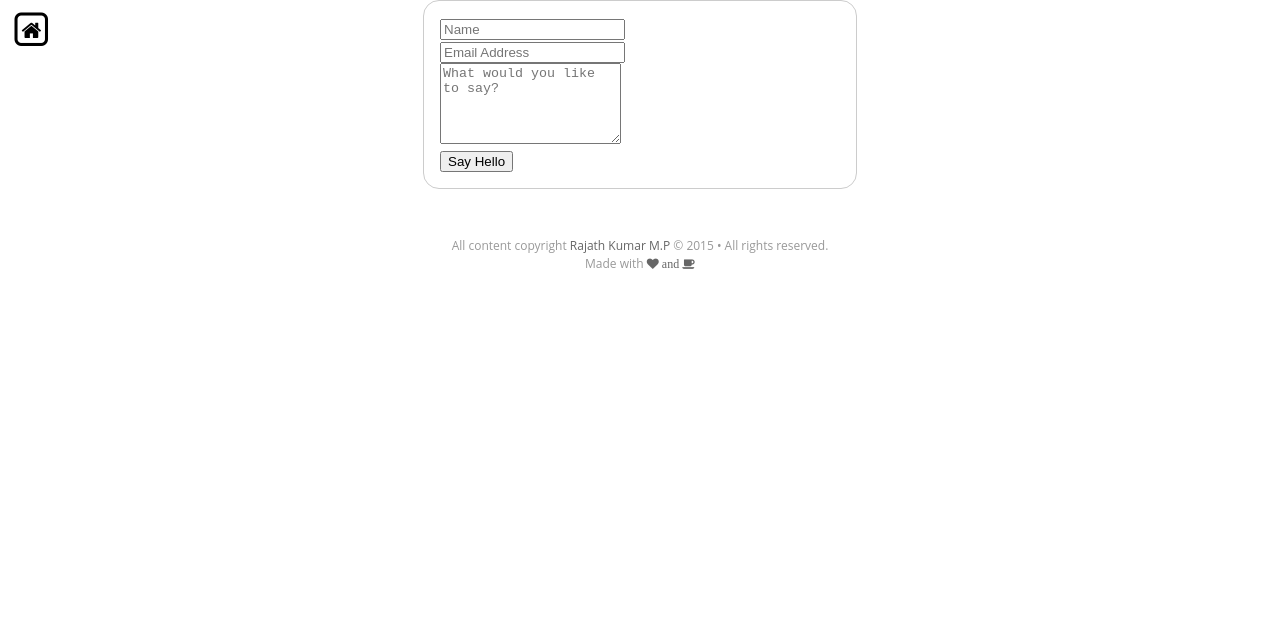
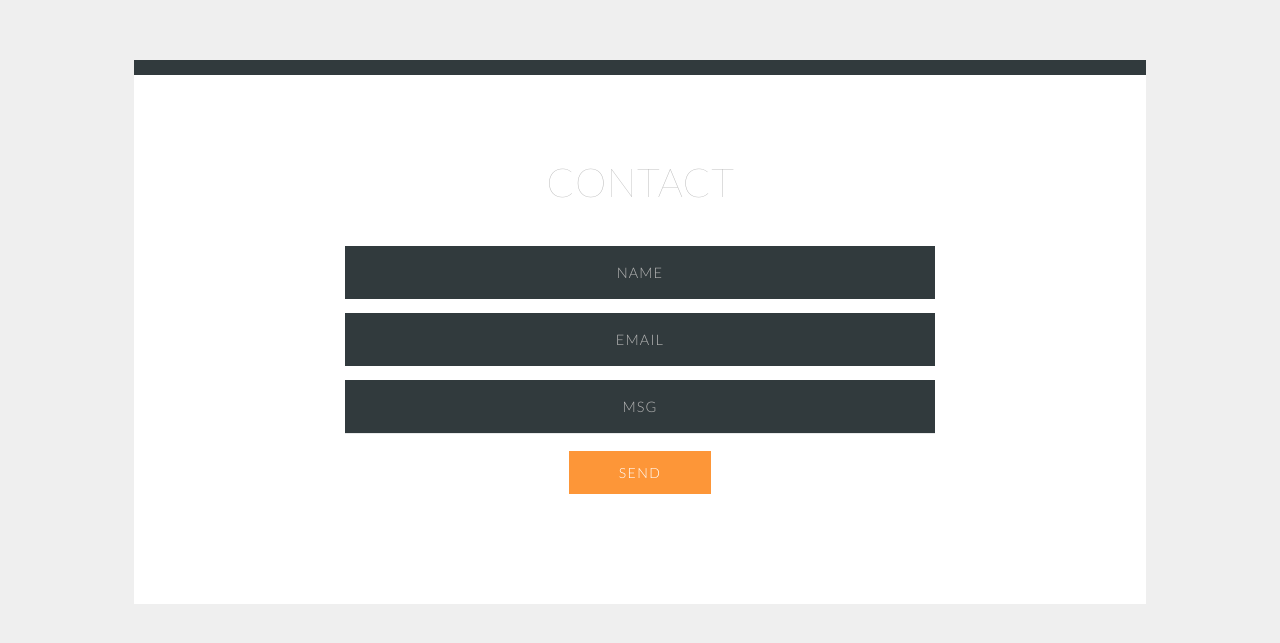
Before and after one commit to portned/rajath, a Jekyll site: the page contact/index.html, which Jekyll copies as it is, in a window 1280 px wide. Shown: the top 643 px of the page. Built offline with Jekyll 4.4.1, drawn with Linux system fonts in a browser that asks for light colours; nearby versions of some CDN libraries; some web fonts are replaced; Markdown is read by kramdown in place of the engine named in the settings; comment, search, counter and statistics services are not loaded.

Commit message:
asdad
adsasd

```diff
--- a/contact.html
+++ /dev/null
@@ -1,27 +0,0 @@
----
-layout: default
-permalink: /contact/
----
-<html>
-<style>
-form {
-    /* Just to center the form on the page */
-    margin: 0 auto;
-    width: 400px;
-    /* To see the outline of the form */
-    padding: 1em;
-    border: 1px solid #CCC;
-    border-radius: 1em;
-}
-
-</style>
-<div class="py2">
-  <form action="https://formspree.io/{{ site.email }}" method="POST" class="form-stacked form-light">
-  	<input type="text" name="Name" class="input mobile-block" placeholder="Name"><br>
-    <input type="text" name="email" class="input mobile-block" placeholder="Email Address"><br>
-    <textarea type="text" name="content" class="input mobile-block" rows="5" placeholder="What would you like to say?"></textarea><br>
-    <input type="submit" class="button button-blue button-big mobile-block" value="Say Hello">
-  </form>
-</div>
-
-</html>
--- /dev/null
+++ b/contact/index.html
@@ -0,0 +1,203 @@
+<!DOCTYPE html>
+<html >
+  <head>
+    <meta charset="UTF-8">
+
+
+    <title>Contact</title>
+    <script src="http://s.codepen.io/assets/libs/modernizr.js" type="text/javascript"></script>
+
+<link href='http://fonts.googleapis.com/css?family=Lato:100,300,400,700,900,100italic,300italic,400italic,700italic,900italic' rel='stylesheet' type='text/css'>
+
+<link href="http://dev.see8ch.com/see8ch/v3/fonts/ss-social/ss-social.css" rel="stylesheet" />
+
+<link href="http://dev.see8ch.com/see8ch/v3/fonts/ss-standard/ss-standard.css" rel="stylesheet" />
+
+
+
+        <style>
+      body {
+  background: #efefef;
+  font-size: 62.5%;
+  font-family: 'Lato', sans-serif;
+  font-weight: 300;
+  color: #B6B6B6;
+}
+body section {
+  background: white;
+  margin: 60px auto 120px;
+  border-top: 15px solid #313A3D;
+  text-align: center;
+  padding: 50px 0 110px;
+  width: 80%;
+  max-width: 1100px;
+}
+body section h1 {
+  margin-bottom: 40px;
+  font-size: 4em;
+  text-transform: uppercase;
+  font-family: 'Lato', sans-serif;
+  font-weight: 100;
+}
+
+form {
+  width: 58.33333%;
+  margin: 0 auto;
+}
+form .field {
+  width: 100%;
+  position: relative;
+  margin-bottom: 15px;
+}
+form .field label {
+  text-transform: uppercase;
+  position: absolute;
+  top: 0;
+  left: 0;
+  background: #313A3D;
+  width: 100%;
+  padding: 18px 0;
+  font-size: 1.45em;
+  letter-spacing: 0.075em;
+  -webkit-transition: all 333ms ease-in-out;
+  -moz-transition: all 333ms ease-in-out;
+  -o-transition: all 333ms ease-in-out;
+  -ms-transition: all 333ms ease-in-out;
+  transition: all 333ms ease-in-out;
+}
+form .field label + span {
+  font-family: 'SSStandard';
+  opacity: 0;
+  color: white;
+  display: block;
+  position: absolute;
+  top: 12px;
+  left: 7%;
+  font-size: 2.5em;
+  text-shadow: 1px 2px 0 #cd6302;
+  -webkit-transition: all 333ms ease-in-out;
+  -moz-transition: all 333ms ease-in-out;
+  -o-transition: all 333ms ease-in-out;
+  -ms-transition: all 333ms ease-in-out;
+  transition: all 333ms ease-in-out;
+}
+form .field input[type="text"],
+form .field textarea {
+  border: none;
+  background: #E8E9EA;
+  width: 80.5%;
+  margin: 0;
+  padding: 18px 0;
+  padding-left: 19.5%;
+  color: #313A3D;
+  font-size: 1.4em;
+  letter-spacing: 0.05em;
+  text-transform: uppercase;
+}
+form .field input[type="text"]#msg,
+form .field textarea#msg {
+  height: 18px;
+  resize: none;
+  -webkit-transition: all 333ms ease-in-out;
+  -moz-transition: all 333ms ease-in-out;
+  -o-transition: all 333ms ease-in-out;
+  -ms-transition: all 333ms ease-in-out;
+  transition: all 333ms ease-in-out;
+}
+form .field input[type="text"]:focus, form .field input[type="text"].focused,
+form .field textarea:focus,
+form .field textarea.focused {
+  outline: none;
+}
+form .field input[type="text"]:focus#msg, form .field input[type="text"].focused#msg,
+form .field textarea:focus#msg,
+form .field textarea.focused#msg {
+  padding-bottom: 150px;
+}
+form .field input[type="text"]:focus + label, form .field input[type="text"].focused + label,
+form .field textarea:focus + label,
+form .field textarea.focused + label {
+  width: 18%;
+  background: #FD9638;
+  color: #313A3D;
+}
+form .field input[type="text"].focused + label,
+form .field textarea.focused + label {
+  color: #FD9638;
+}
+form .field:hover label {
+  width: 18%;
+  background: #313A3D;
+  color: white;
+}
+form input[type="submit"] {
+  background: #FD9638;
+  color: white;
+  -webkit-appearance: none;
+  border: none;
+  text-transform: uppercase;
+  position: relative;
+  padding: 13px 50px;
+  font-size: 1.4em;
+  letter-spacing: 0.1em;
+  font-family: 'Lato', sans-serif;
+  font-weight: 300;
+  -webkit-transition: all 333ms ease-in-out;
+  -moz-transition: all 333ms ease-in-out;
+  -o-transition: all 333ms ease-in-out;
+  -ms-transition: all 333ms ease-in-out;
+  transition: all 333ms ease-in-out;
+}
+form input[type="submit"]:hover {
+  background: #313A3D;
+  color: #FD9638;
+}
+form input[type="submit"]:focus {
+  outline: none;
+  background: #cd6302;
+}
+
+    </style>
+
+
+        <script src="js/prefixfree.min.js"></script>
+
+
+  </head>
+
+  <body>
+
+    	<section id="hire">
+    <h1>Contact</h1>
+    <form action="https://formspree.io/{{ site.email }}" method="POST">
+	      <div class="field name-box">
+		        <input type="text" id="name" placeholder="Who Are You?"/>
+        		<label for="name">Name</label>
+		        <span class="ss-icon">check</span>
+	      </div>
+
+	      <div class="field email-box">
+		        <input type="text" id="email" placeholder="name@email.com"/>
+		        <label for="email">Email</label>
+		        <span class="ss-icon">check</span>
+	      </div>
+
+	      <div class="field msg-box">
+		        <textarea id="msg" rows="4" placeholder="Your message goes here..."/></textarea>
+		        <label for="msg">Msg</label>
+		        <span class="ss-icon">check</span>
+	      </div>
+
+	      <input class="button" type="submit" value="Send" />
+  </form>
+</section>
+    <script src='http://cdnjs.cloudflare.com/ajax/libs/jquery/2.1.3/jquery.min.js'></script>
+
+
+    <script src="js/index.js"></script>
+
+
+
+
+  </body>
+</html>
--- /dev/null
+++ b/contact/js/index.js
@@ -0,0 +1,42 @@
+// Input Lock
+$('textarea').blur(function () {
+    $('#hire textarea').each(function () {
+        $this = $(this);
+        if ( this.value != '' ) {
+          $this.addClass('focused');
+          $('textarea + label + span').css({'opacity': 1});
+        }
+        else {
+          $this.removeClass('focused');
+          $('textarea + label + span').css({'opacity': 0});
+        }
+    });
+});
+
+$('#hire .field:first-child input').blur(function () {
+    $('#hire .field:first-child input').each(function () {
+        $this = $(this);
+        if ( this.value != '' ) {
+          $this.addClass('focused');
+          $('.field:first-child input + label + span').css({'opacity': 1});
+        }
+        else {
+          $this.removeClass('focused');
+          $('.field:first-child input + label + span').css({'opacity': 0});
+        }
+    });
+});
+
+$('#hire .field:nth-child(2) input').blur(function () {
+    $('#hire .field:nth-child(2) input').each(function () {
+        $this = $(this);
+        if ( this.value != '' ) {
+          $this.addClass('focused');
+          $('.field:nth-child(2) input + label + span').css({'opacity': 1});
+        }
+        else {
+          $this.removeClass('focused');
+          $('.field:nth-child(2) input + label + span').css({'opacity': 0});
+        }
+    });
+});
--- a/contact1.html
+++ b/contact/scss/style.scss
@@ -1,9 +1,3 @@
----
-layout: default
-permalink: /contact1/
----
-<html>
-<style>
 // Grid
 @mixin grid($column) {
 	  width:(100% / 12) * $column;
@@ -196,74 +190,3 @@ form {
 			    }
 		  }
 	}
-</style>
-	<section id="hire">
-    <h1>Contact</h1>
-
-    <form>
-	      <div class="field name-box">
-		        <input type="text" id="name" placeholder="Who Are You?"/>
-        		<label for="name">Name</label>
-		        <span class="ss-icon">check</span>
-	      </div>
-
-	      <div class="field email-box">
-		        <input type="text" id="email" placeholder="name@email.com"/>
-		        <label for="email">Email</label>
-		        <span class="ss-icon">check</span>
-	      </div>
-
-	      <div class="field msg-box">
-		        <textarea id="msg" rows="4" placeholder="Your message goes here..."/></textarea>
-		        <label for="msg">Msg</label>
-		        <span class="ss-icon">check</span>
-	      </div>
-
-	      <input class="button" type="submit" value="Send" />
-  </form>
-</section>
-<script>
-// Input Lock
-$('textarea').blur(function () {
-    $('#hire textarea').each(function () {
-        $this = $(this);
-        if ( this.value != '' ) {
-          $this.addClass('focused');
-          $('textarea + label + span').css({'opacity': 1});
-        }
-        else {
-          $this.removeClass('focused');
-          $('textarea + label + span').css({'opacity': 0});
-        }
-    });
-});
-
-$('#hire .field:first-child input').blur(function () {
-    $('#hire .field:first-child input').each(function () {
-        $this = $(this);
-        if ( this.value != '' ) {
-          $this.addClass('focused');
-          $('.field:first-child input + label + span').css({'opacity': 1});
-        }
-        else {
-          $this.removeClass('focused');
-          $('.field:first-child input + label + span').css({'opacity': 0});
-        }
-    });
-});
-
-$('#hire .field:nth-child(2) input').blur(function () {
-    $('#hire .field:nth-child(2) input').each(function () {
-        $this = $(this);
-        if ( this.value != '' ) {
-          $this.addClass('focused');
-          $('.field:nth-child(2) input + label + span').css({'opacity': 1});
-        }
-        else {
-          $this.removeClass('focused');
-          $('.field:nth-child(2) input + label + span').css({'opacity': 0});
-        }
-    });
-});
-</script>
-</html>
--- a/index.html
+++ b/index.html
@@ -32,7 +32,7 @@ layout: default
       &nbsp;&nbsp;·&nbsp;&nbsp;
      <!-- <a class="About" href ="http://www.facebook.com">Projects</a>
       &nbsp;&nbsp;·&nbsp;&nbsp;-->
-      <a href="http://www.rajathkumar.com/contact1/">Contact</a>
+      <a href="http://www.rajathkumar.com/contact/">Contact</a>
       &nbsp;&nbsp;·&nbsp;&nbsp;
     </div>
 </header>
```
Also changed, not shown: contact/config.rb (added, +25 -0 lines), contact/css/style.css (added, +140 -0 lines), contact/js/prefixfree.min.js (added), 7 other files.
